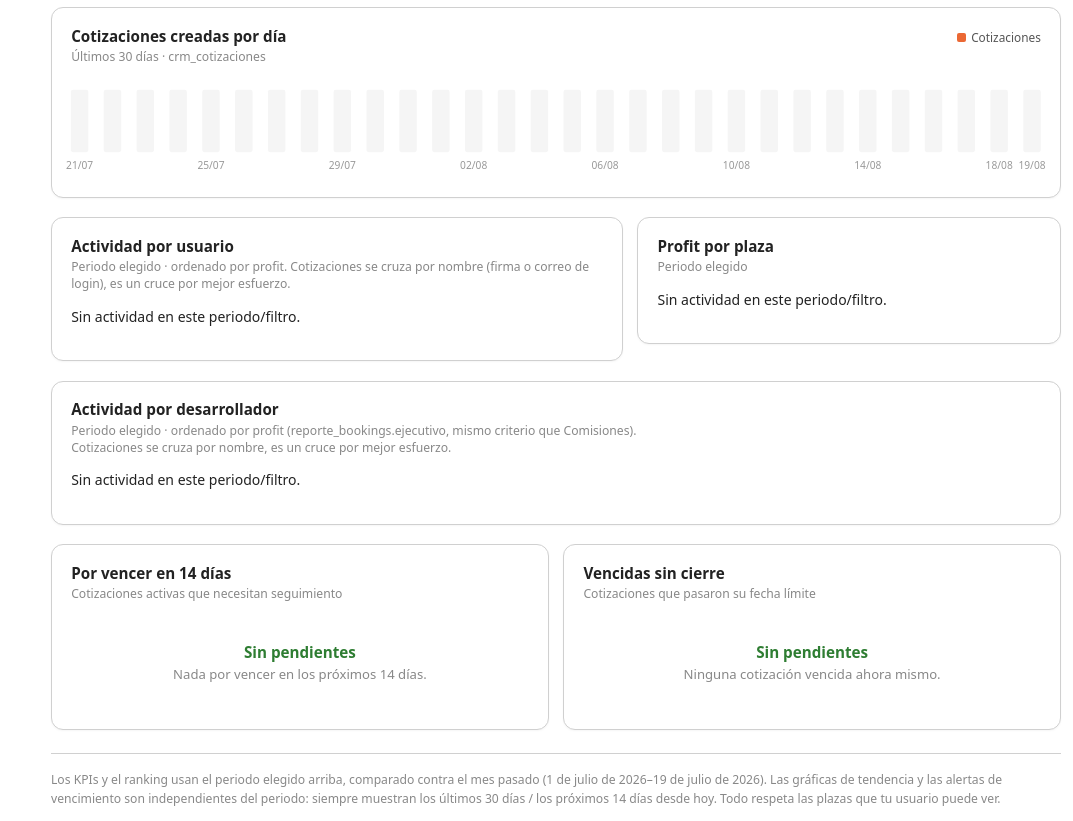
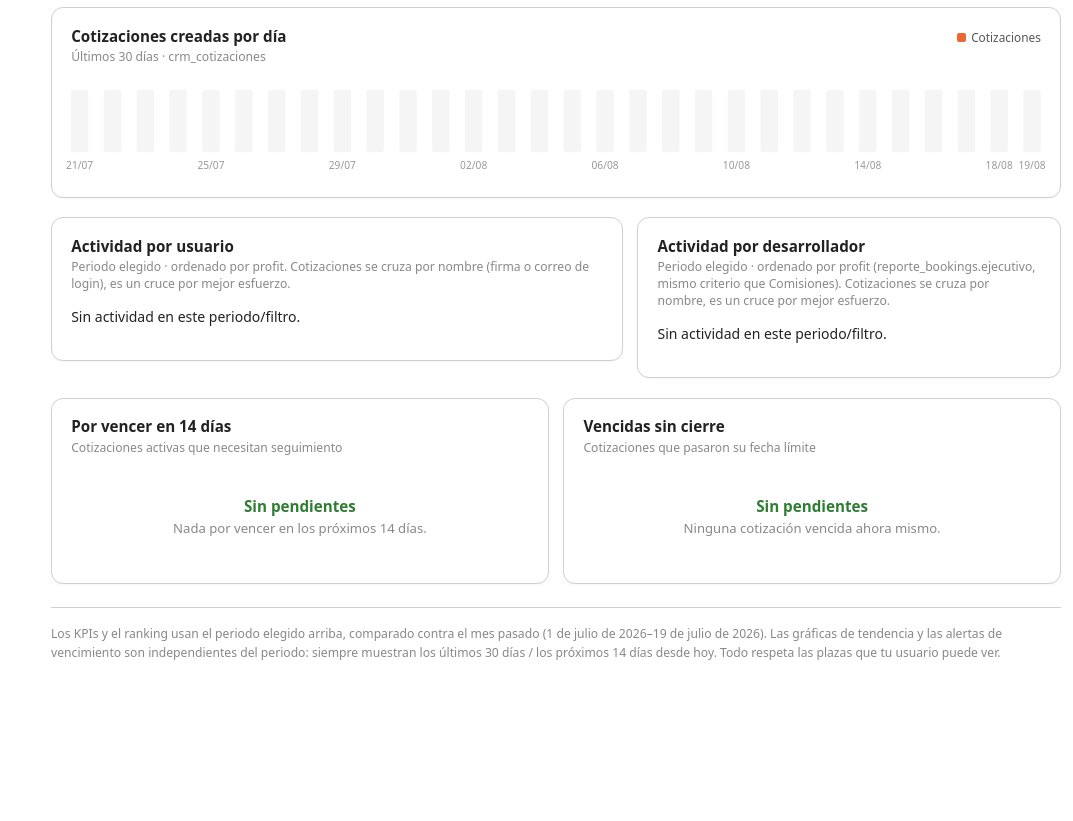
Before and after one commit to Ramonchiky47/reporte-vendedores-cargolink, a Flask app: page /crm/inicio in a window 1280 px wide. Shown: the part 805-1626 px from the top of the page, without its empty margins (207-1280 px from the left). After the commit the page ends 1465 px from the top, so only its background shows below. Run offline with Flask 3, Linux system fonts and the light colour scheme; the visitor is signed in with stand-in values (Sample User, id 1); data that the repository does not hold is empty; some libraries are stand-ins or nearby versions.

Commit message:
Reemplaza 'Profit por plaza' por 'Actividad por desarrollador' en CRM → Inicio
La tarjeta de Actividad por desarrollador (ya existente más abajo) se
mueve a la fila de dos columnas junto a Actividad por usuario, y se
elimina la duplicada de abajo junto con el cómputo de plazas_ranking
que ya no se usa.

Co-Authored-By: Claude Sonnet 5 <noreply@anthropic.com>

```diff
--- a/app.py
+++ b/app.py
@@ -2792,11 +2792,6 @@ def construir_inicio_crm(periodo, fecha_inicio, fecha_fin, plaza_filtro, vendedo
     ranking = sorted(resumen_vendedor.values(), key=lambda r: (-r["profit"], -r["cotizaciones"]))
     ranking_desarrolladores = sorted(resumen_desarrollador.values(), key=lambda r: (-r["profit"], -r["cotizaciones"]))
 
-    resumen_plaza = {}
-    for f in booking_periodo:
-        resumen_plaza[f["plaza"]] = resumen_plaza.get(f["plaza"], 0) + f["profit"]
-    plazas_ranking = sorted(({"plaza": k, "profit": v} for k, v in resumen_plaza.items()), key=lambda p: -p["profit"])
-
     por_vencer, vencidas = [], []
     for f in filas_cot:
         fv = f["fecha_vencimiento"]
@@ -2822,7 +2817,6 @@ def construir_inicio_crm(periodo, fecha_inicio, fecha_fin, plaza_filtro, vendedo
         "serie": serie,
         "ranking": ranking[:12],
         "ranking_desarrolladores": ranking_desarrolladores[:12],
-        "plazas_ranking": plazas_ranking,
         "por_vencer": por_vencer[:8],
         "vencidas": vencidas[:8],
         "plazas_opciones": plazas_opciones,
--- a/templates/crm_inicio.html
+++ b/templates/crm_inicio.html
@@ -244,27 +244,6 @@
 
     <div class="tarjeta">
       <div class="tarjeta__cabecera">
-        <div><p class="tarjeta__titulo">Profit por plaza</p><p class="tarjeta__pista">Periodo elegido</p></div>
-      </div>
-      {% if plazas_ranking %}
-      <div class="lista-plazas">
-        {% set plaza_max = plazas_ranking|map(attribute='profit')|max %}
-        {% for p in plazas_ranking %}
-        <div class="fila-plaza">
-          <div class="fila-plaza__nombre" title="{{ p.plaza }}">{{ p.plaza }}</div>
-          <div class="fila-plaza__pista"><i style="width:{{ (p.profit / plaza_max * 100) if plaza_max else 0 }}%"></i></div>
-          <div class="fila-plaza__valor">${{ '{:,.0f}'.format(p.profit) }}</div>
-        </div>
-        {% endfor %}
-      </div>
-      {% else %}
-      <p class="aviso-vacio">Sin actividad en este periodo/filtro.</p>
-      {% endif %}
-    </div>
-  </div>
-
-  <div class="tarjeta" style="margin-bottom: 1.2rem;">
-    <div class="tarjeta__cabecera">
         <div>
           <p class="tarjeta__titulo">Actividad por desarrollador</p>
           <p class="tarjeta__pista">Periodo elegido · ordenado por profit (reporte_bookings.ejecutivo, mismo criterio que Comisiones). Cotizaciones se cruza por nombre, es un cruce por mejor esfuerzo.</p>
@@ -291,6 +270,7 @@
       {% else %}
       <p class="aviso-vacio">Sin actividad en este periodo/filtro.</p>
       {% endif %}
+    </div>
   </div>
 
   <div class="fila-alertas">
```
Lines whose indentation alone changed are shown as unchanged.
